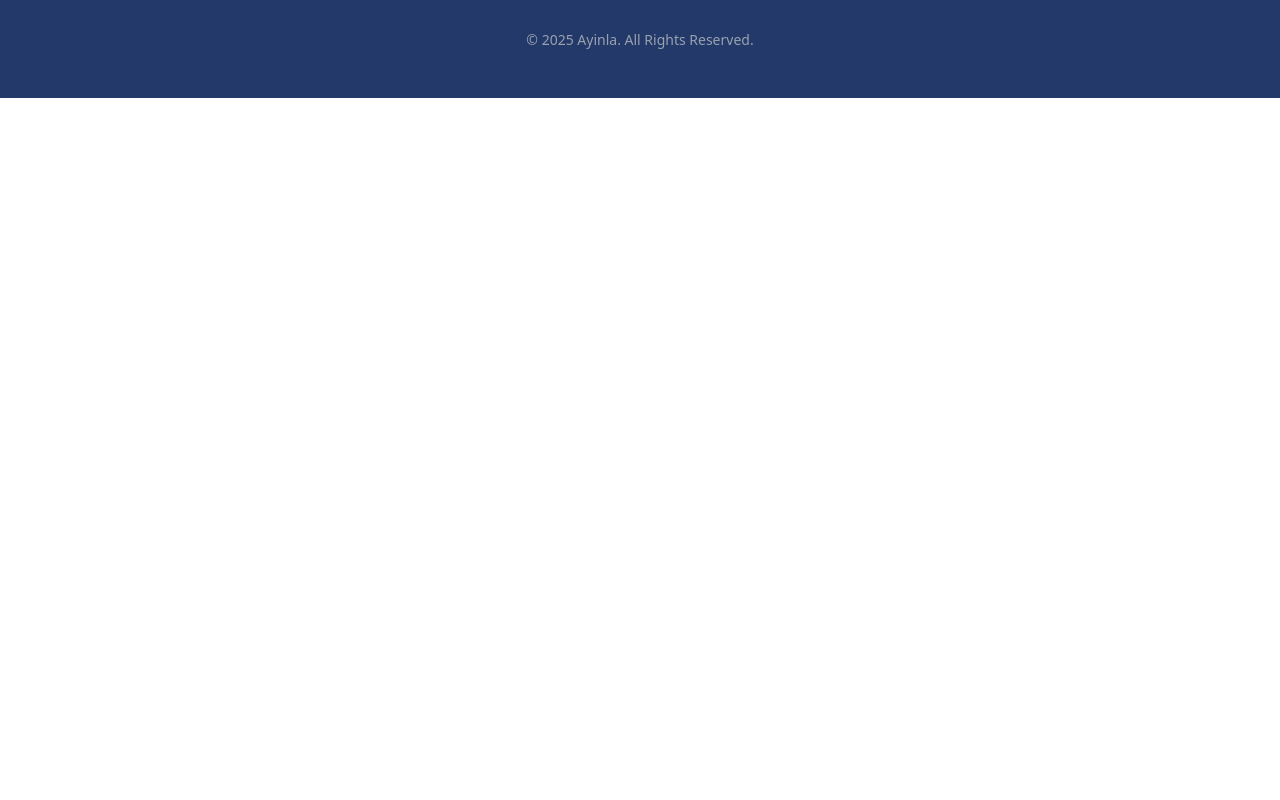
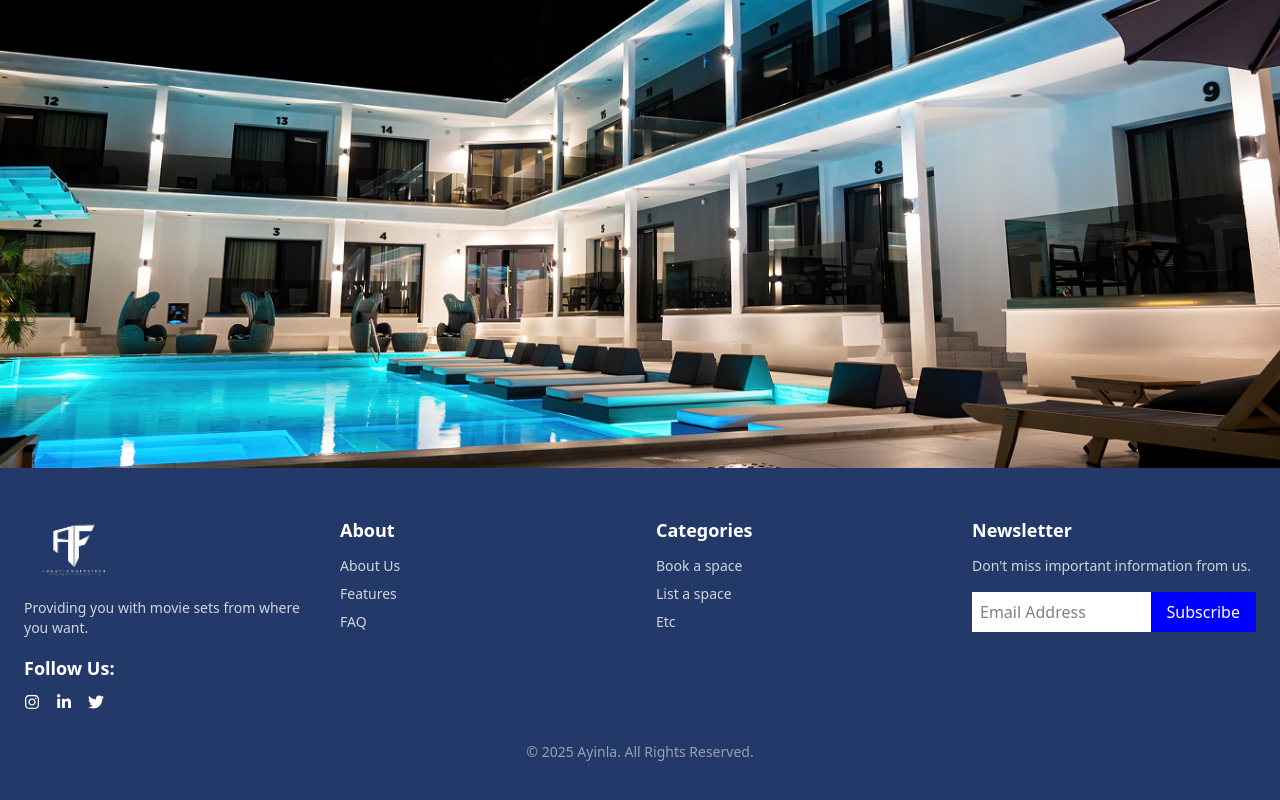
Before and after one commit to Empire688682/reimagined-system, a Next.js app: page / in a window 1280 px wide. Shown: the part 1628-2428 px from the top of the page. Before the commit the page ends 1726 px from the top, so only its background shows below. Built offline with nearby package versions, Linux system fonts and the light colour scheme.

Commit message:
small hero

```diff
--- a/src/app/component/Footer/Footer.jsx
+++ b/src/app/component/Footer/Footer.jsx
@@ -1,5 +1,8 @@
 import React from 'react';
 import Image from 'next/image';
+import { FaInstagram } from "react-icons/fa";
+import { FaLinkedinIn } from "react-icons/fa";
+import { FaTwitter } from "react-icons/fa";
 
 const Footer = () => {
   return (
@@ -9,6 +12,14 @@ const Footer = () => {
         <div className='flex flex-col justify-center md:justify-start items-center md:items-start'>
           <Image src='/ayinla-logo.png' alt='Footer Logo' width={100} height={100} className='mb-4' />
           <p className='text-gray-300 text-sm'>Providing you with movie sets from where you want.</p>
+          <div className='mt-4'>
+            <h4 className='text-lg font-semibold mb-3'>Follow Us:</h4>
+            <div className='flex gap-4'>
+            <FaInstagram className='cursor-pointer hover:text-white transition'/>
+            <FaLinkedinIn className='cursor-pointer hover:text-white transition'/>
+            <FaTwitter className='cursor-pointer hover:text-white transition'/>
+            </div>
+          </div>
         </div>
 
         {/* About */}
--- a/src/app/page.jsx
+++ b/src/app/page.jsx
@@ -2,13 +2,22 @@ import React from 'react';
 import Hero from './component/Hero/Hero';
 import BestProps from './component/BestProps/BestProps';
 import Footer from './component/Footer/Footer';
+import Image from 'next/image';
 
 const page = () => {
   return (
     <div className='relative w-full'>
-      <Hero/>
-      <BestProps/>
-      <Footer/>
+      <Hero />
+      <BestProps />
+      <div className="relative w-full min-h-[80vh] flex items-center justify-flex-start">
+        <Image
+          priority={true} fill
+          src="/hero-img-2.png"
+          alt="Hero Image"
+          className="absolute z-[-1] top-0 left-0 w-full h-full object-cover"
+        />
+      </div>
+      <Footer />
     </div>
   )
 }
```
